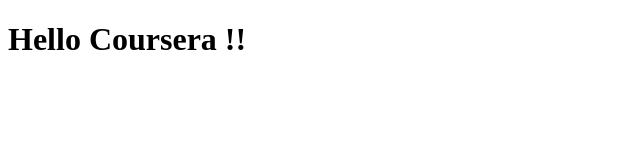
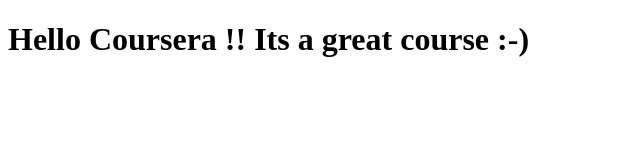
Before and after one commit to dn957801/Coursera-test, a plain HTML site: page site/index.html in a window 1280 px wide. Shown: the whole page, without its empty margins (0-640 px from the left). Drawn offline with Linux system fonts and the light colour scheme.

Commit message:
small change

```diff
--- a/site/index.html
+++ b/site/index.html
@@ -4,6 +4,6 @@
 	<title>Hello Coursera !</title>
 </head>
 <body>
-<h1>Hello Coursera !!</h1>
+<h1>Hello Coursera !! Its a great course :-) </h1>
 </body>
 </html>
```
